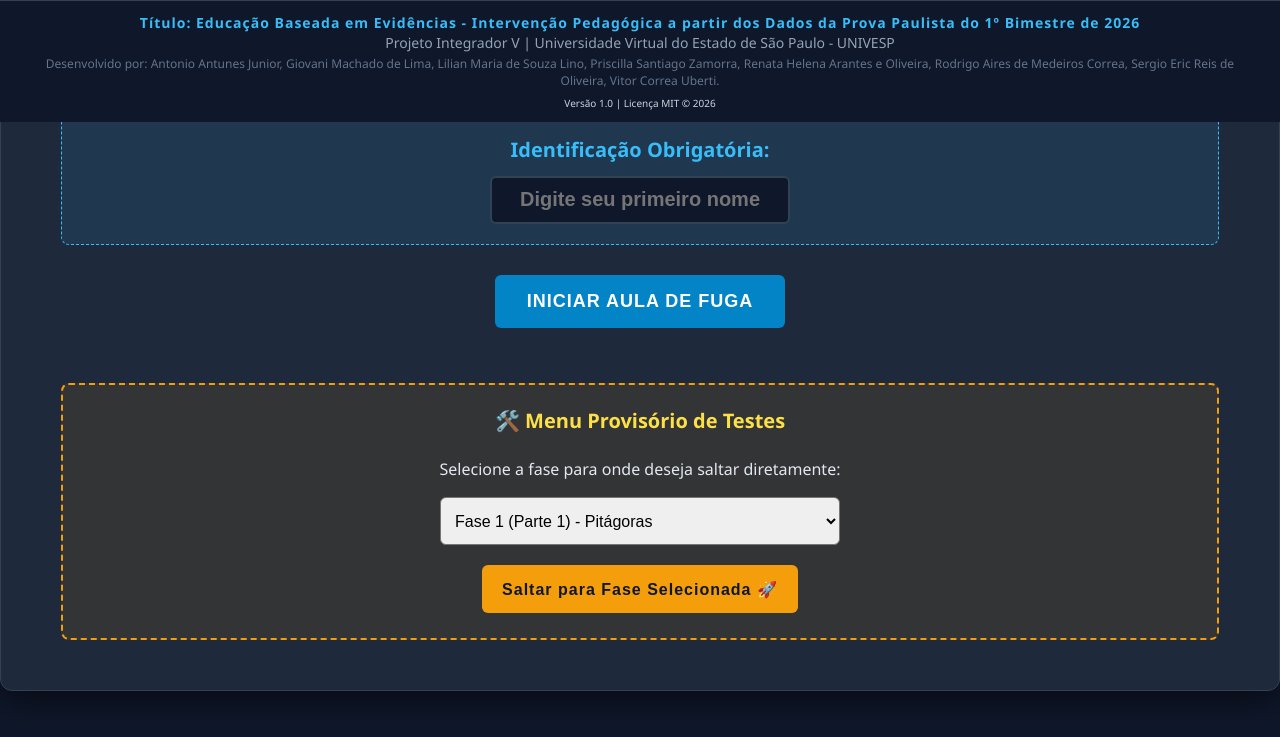
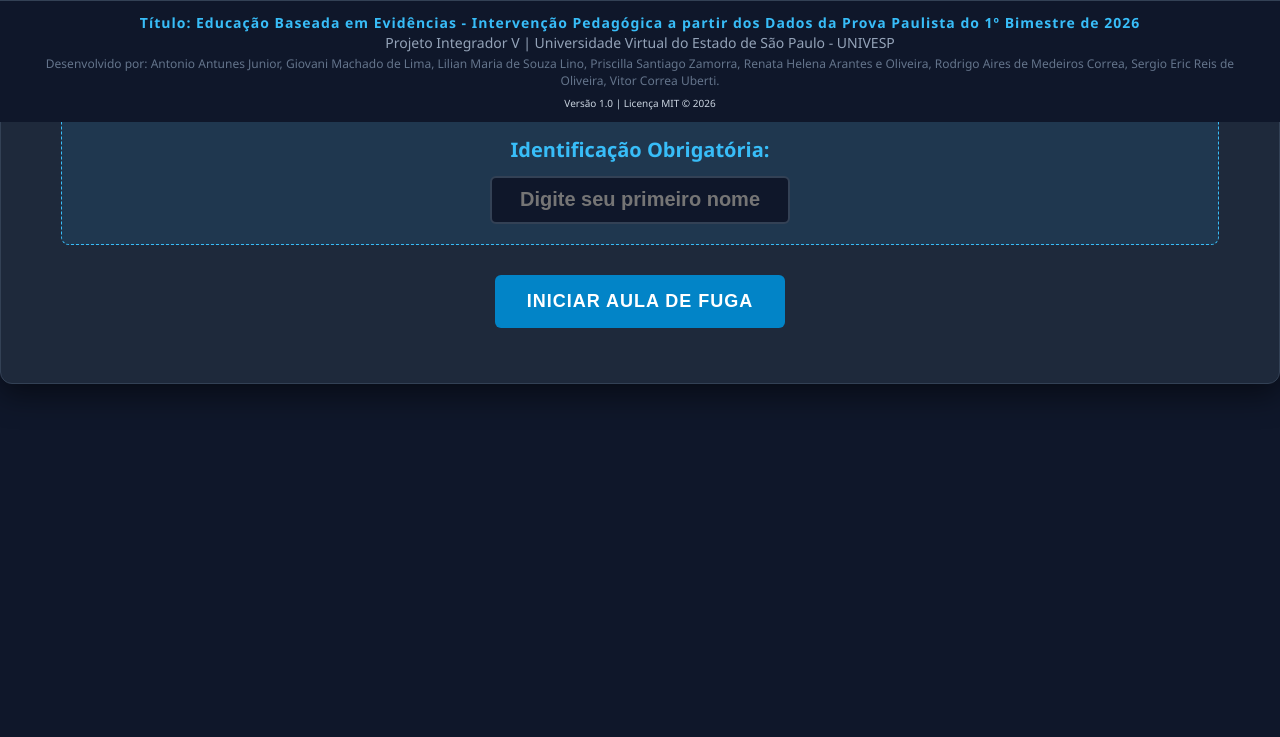
Before and after one commit to profsergioericmatematica/projeto-integrador-v-univesp-rea-escape-room-matematico, a plain HTML site: page index.html in a window 1280 px wide. Shown: the part 678-1415 px from the top of the page. After the commit the page ends 1262 px from the top, so only its background shows below. Drawn offline with Linux system fonts and the light colour scheme.

Commit message:
Update index.html

```diff
--- a/index.html
+++ b/index.html
@@ -79,28 +79,6 @@
         </div>
 
         <div class="btn-container"><button onclick="iniciarJogo()">Iniciar Aula de Fuga</button></div>
-
-        <div style="margin-top: 50px; padding: 20px; border: 2px dashed #f59e0b; background: rgba(245, 158, 11, 0.1); border-radius: 8px;">
-            <h3 style="color: #fde047; font-size: 20px; margin-top: 0;">🛠️ Menu Provisório de Testes</h3>
-            <p style="font-size: 16px; margin-bottom: 15px;">Selecione a fase para onde deseja saltar diretamente:</p>
-            <select id="menu-testes" style="padding: 10px; font-size: 16px; border-radius: 6px; margin-bottom: 15px; width: 100%; max-width: 400px; cursor: pointer;">
-                <option value="fase1">Fase 1 (Parte 1) - Pitágoras</option>
-                <option value="fase1_pt2">Fase 1 (Parte 2) - Simplificação √20</option>
-                <option value="fase1_pt3">Fase 1 (Parte 3) - Tirolesa</option>
-                <option value="fase2">Fase 2 (Parte 1) - Triângulo Retângulo</option>
-                <option value="fase2_pt2">Fase 2 (Parte 2) - Circunferência</option>
-                <option value="fase3">Fase 3 - O Finito e o Infinito</option>
-                <option value="fase4">Fase 4 - Potências e Dízimas</option>
-                <option value="fase5">Fase 5 (Parte 1) - Áreas e Raízes</option>
-                <option value="fase5_pt2">Fase 5 (Parte 2) - Raiz de 180</option>
-                <option value="fase6">Fase 6 (Parte 1) - Caixinha Cúbica 3D</option>
-                <option value="fase6_pt2">Fase 6 (Parte 2) - Sobra da Fita</option>
-                <option value="fase7">Fase 7 - Estrutura do Tempo</option>
-                <option value="tela_sucesso">TELA FINAL (Relatório de Sucesso)</option>
-            </select>
-            <br>
-            <button onclick="mudarTela('tela1', document.getElementById('menu-testes').value)" style="background: #f59e0b; color: #0f172a; padding: 10px 20px; font-size: 16px; text-transform: none; border-radius: 6px;">Saltar para Fase Selecionada 🚀</button>
-        </div>
 
     </section>
 
```
